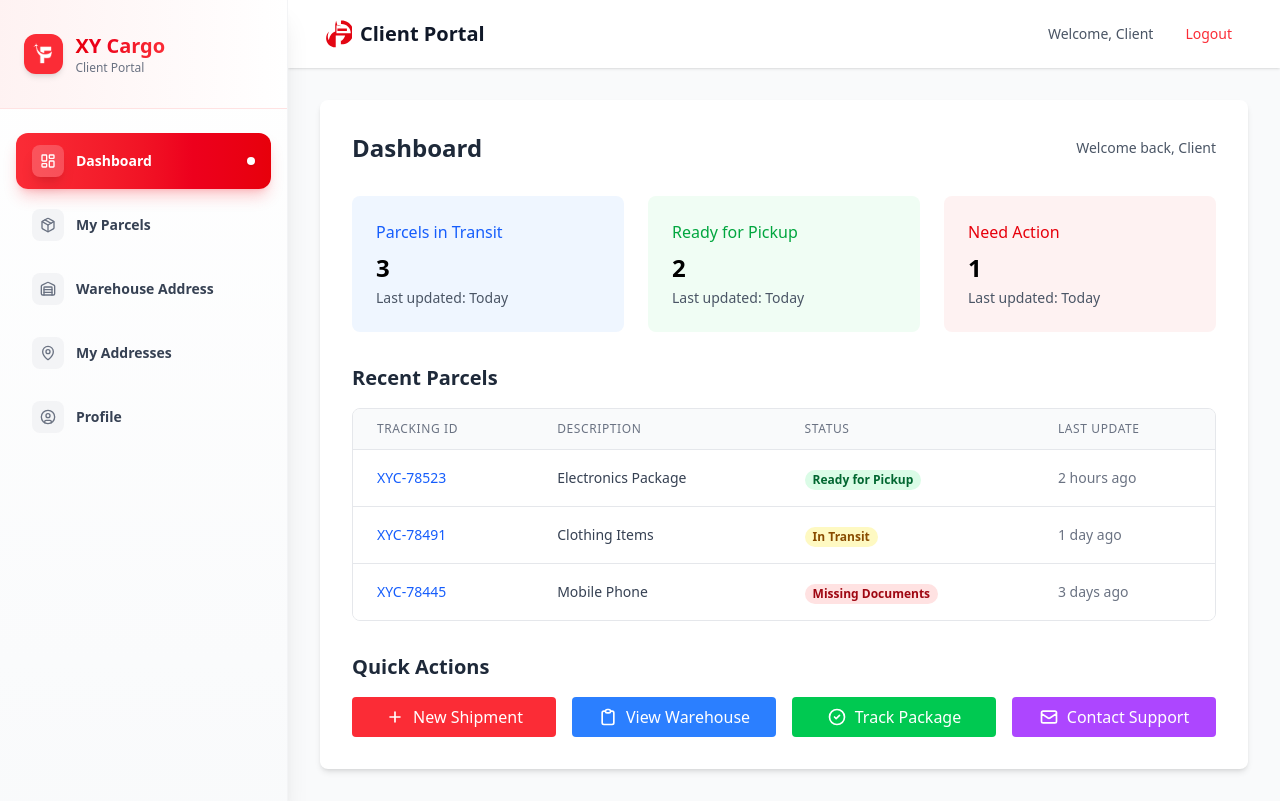
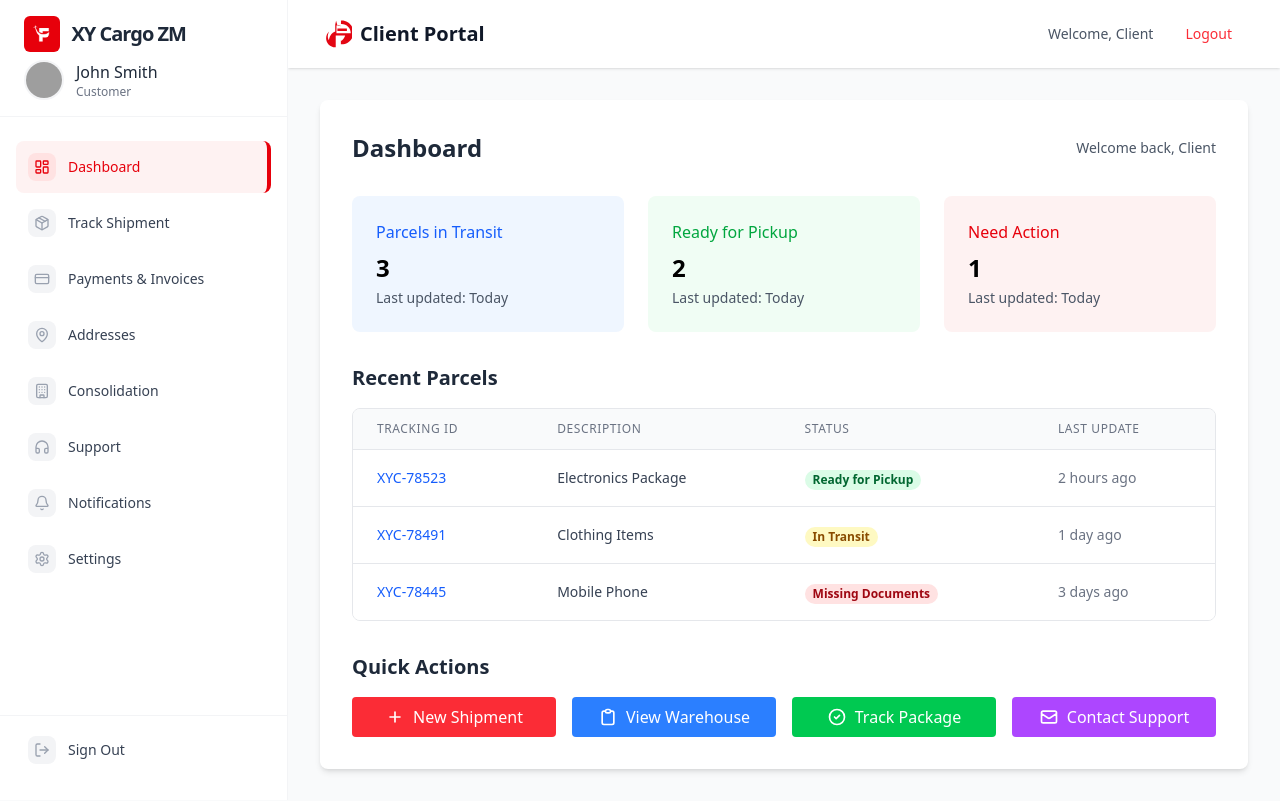
Before and after one commit to KwameGilbert/xy_cargo, a React (Vite) app: page /client/dashboard in a window 1280 px wide. Built offline with nearby package versions, Linux system fonts and the light colour scheme; grey boxes are pictures that could not be loaded.

Commit message:
feat: Update Sidebar component with new menu items and improve layout styling

```diff
--- a/src/components/client/layout/Sidebar.jsx
+++ b/src/components/client/layout/Sidebar.jsx
@@ -1,13 +1,31 @@
 import { Link, useLocation } from "react-router-dom";
-import { LayoutDashboard, Package, Warehouse, MapPin, UserCircle, Menu, X } from "lucide-react";
+import {
+  LayoutDashboard,
+  Package,
+  Warehouse,
+  MapPin,
+  UserCircle,
+  Menu,
+  X,
+  FileText,
+  CreditCard,
+  Building,
+  Headphones,
+  Bell,
+  Settings,
+  LogOut
+} from "lucide-react";
 import { useState } from "react";
 
 const menuItems = [
   { path: "/client/dashboard", label: "Dashboard", icon: LayoutDashboard },
-  { path: "/client/parcels", label: "My Parcels", icon: Package },
-  { path: "/client/warehouse", label: "Warehouse Address", icon: Warehouse },
-  { path: "/client/addresses", label: "My Addresses", icon: MapPin },
-  { path: "/client/profile", label: "Profile", icon: UserCircle },
+  { path: "/client/tracking", label: "Track Shipment", icon: Package },
+  { path: "/client/payments", label: "Payments & Invoices", icon: CreditCard },
+  { path: "/client/addresses", label: "Addresses", icon: MapPin },
+  { path: "/client/consolidation", label: "Consolidation", icon: Building },
+  { path: "/client/support", label: "Support", icon: Headphones },
+  { path: "/client/notifications", label: "Notifications", icon: Bell },
+  { path: "/client/settings", label: "Settings", icon: Settings },
 ];
 
 const Sidebar = () => {
@@ -21,12 +39,12 @@ const Sidebar = () => {
       {/* Mobile menu button */}
       <button
         onClick={toggleMobileMenu}
-        className="lg:hidden fixed top-4 left-4 z-50 p-3 rounded-xl bg-white shadow-lg border border-gray-100 hover:shadow-xl transition-all duration-200 hover:scale-105"
+        className="lg:hidden fixed top-4 left-4 z-50 p-2 rounded-md bg-white shadow-md"
       >
         {isMobileMenuOpen ? (
-          <X className="h-5 w-5 text-red-500" />
+          <X className="h-5 w-5 text-gray-700" />
         ) : (
-          <Menu className="h-5 w-5 text-red-500" />
+          <Menu className="h-5 w-5 text-gray-700" />
         )}
       </button>
 
@@ -41,68 +59,95 @@ const Sidebar = () => {
       <aside
         className={`${
           isMobileMenuOpen ? 'translate-x-0' : '-translate-x-full'
-        } lg:translate-x-0 fixed lg:static inset-y-0 left-0 z-40 w-72 bg-gradient-to-b from-white to-gray-50 shadow-xl border-r border-gray-100 h-full transition-transform duration-300 ease-in-out`}
+        } lg:translate-x-0 fixed lg:static inset-y-0 left-0 z-40 w-72 bg-white border-r border-gray-100 h-screen flex flex-col transition-transform duration-300 ease-in-out overflow-hidden`}
       >
         {/* Logo Section */}
-        <div className="px-6 py-8 border-b border-red-100 bg-gradient-to-r from-red-50 to-white">
+        <div className="px-6 pt-4 pb-4 border-b border-gray-100 flex-shrink-0">
           <Link
             to="/client/dashboard"
-            className="flex items-center group hover:scale-105 transition-transform duration-200"
+            className="flex items-center"
             onClick={() => setIsMobileMenuOpen(false)}
           >
-            <div className="p-2 bg-red-500 rounded-xl shadow-md group-hover:shadow-lg transition-shadow duration-200">
+            <div className="p-2 bg-red-600 rounded-md">
               <img
                 src="/images/logo/logo.png"
-                alt="XY Cargo Logo"
-                className="h-6 w-auto filter brightness-0 invert"
+                alt="XY Cargo ZM"
+                className="h-5 w-auto filter brightness-0 invert"
               />
             </div>
             <div className="ml-3">
-              <span className="text-xl font-bold bg-gradient-to-r from-red-600 to-red-500 bg-clip-text text-transparent">
-                XY Cargo
+              <span className="text-xl font-bold text-gray-800 tracking-tighter">
+                XY Cargo ZM
               </span>
-              <p className="text-xs text-gray-500 font-medium">Client Portal</p>
             </div>
           </Link>
+
+          {/* User Profile Section */}
+          <div className="mt-2 flex items-center">
+            <div className="w-10 h-10 rounded-full overflow-hidden border-2 border-gray-100">
+              <img
+                src="https://randomuser.me/api/portraits/men/32.jpg"
+                alt="User profile"
+                className="h-full w-full object-cover"
+              />
+            </div>
+            <div className="ml-3">
+              <h3 className="font-medium text-gray-800">John Smith</h3>
+              <p className="text-xs text-gray-500">Customer</p>
+            </div>
+          </div>
         </div>
 
-        <nav className="px-4 py-6">
-          <div className="space-y-2">
+        <nav className="px-4 py-6 flex-1 overflow-y-auto">
+          <div className="space-y-1">
             {menuItems.map(({ path, label, icon: Icon }) => {
-              const isActive = location.pathname === path;
+              const isActive = location.pathname === path ||
+                (path === "/client/tracking" && location.pathname === "/client/parcels");
               return (
                 <Link
                   key={path}
                   to={path}
-                className={`group flex items-center px-4 py-3 text-sm font-medium rounded-xl transition-all duration-200 transform hover:scale-[1.02] ${
+                  className={`group flex items-center px-3 py-3 text-sm rounded-lg transition-all duration-200 transform hover:scale-[1.02] ${
                     isActive
-                    ? "bg-gradient-to-r from-red-500 to-red-600 text-white shadow-lg shadow-red-500/25"
-                    : "text-gray-700 hover:bg-gradient-to-r hover:from-red-50 hover:to-red-100 hover:text-red-700 hover:shadow-md"
+                      ? "bg-red-50 text-red-600 border-r-4 border-red-600"
+                      : "text-gray-700 hover:bg-red-50"
                   }`}
                   onClick={() => setIsMobileMenuOpen(false)}
                 >
-                <div className={`p-2 rounded-lg mr-3 transition-all duration-200 ${
+                  <div className={`p-1.5 rounded-lg mr-3 transition-all duration-200 ${
                     isActive
-                    ? "bg-white/20 shadow-lg"
-                    : "bg-gray-100 group-hover:bg-red-200 group-hover:scale-110"
+                      ? "bg-red-100"
+                      : "bg-gray-100 group-hover:bg-red-100"
                   }`}>
                     <Icon
                       className={`h-4 w-4 transition-all duration-200 ${
-                      isActive
-                        ? "text-white"
-                        : "text-gray-500 group-hover:text-red-600"
+                        isActive ? "text-red-600" : "text-gray-400 group-hover:text-red-500"
                       }`}
                     />
                   </div>
-                <span className="font-semibold">{label}</span>
-                {isActive && (
-                  <div className="ml-auto w-2 h-2 bg-white rounded-full shadow-sm" />
-                )}
+                  <span className={isActive ? "font-medium" : ""}>{label}</span>
                 </Link>
               );
             })}
           </div>
+
           </nav>
+          {/* Logout Link - Separated from main menu */}
+          <div className="mt-auto px-4 pb-6 pt-2 border-t border-gray-100">
+            <Link
+              to="/client/auth/login"
+              className="group flex items-center px-3 py-3 text-sm text-gray-700 hover:bg-red-50 hover:scale-[1.02] rounded-lg transition-all duration-200"
+              onClick={() => {
+                localStorage.removeItem("user");
+                localStorage.removeItem("token");
+              }}
+            >
+              <div className="p-1.5 rounded-lg mr-3 transition-all duration-200 bg-gray-100 group-hover:bg-red-100">
+                <LogOut className="h-4 w-4 text-gray-400 group-hover:text-red-500" />
+              </div>
+              <span>Sign Out</span>
+            </Link>
+          </div>
       </aside>
     </div>
   );
```
Also changed, not shown: changes.txt (added). Lines whose indentation alone changed are shown as unchanged.
